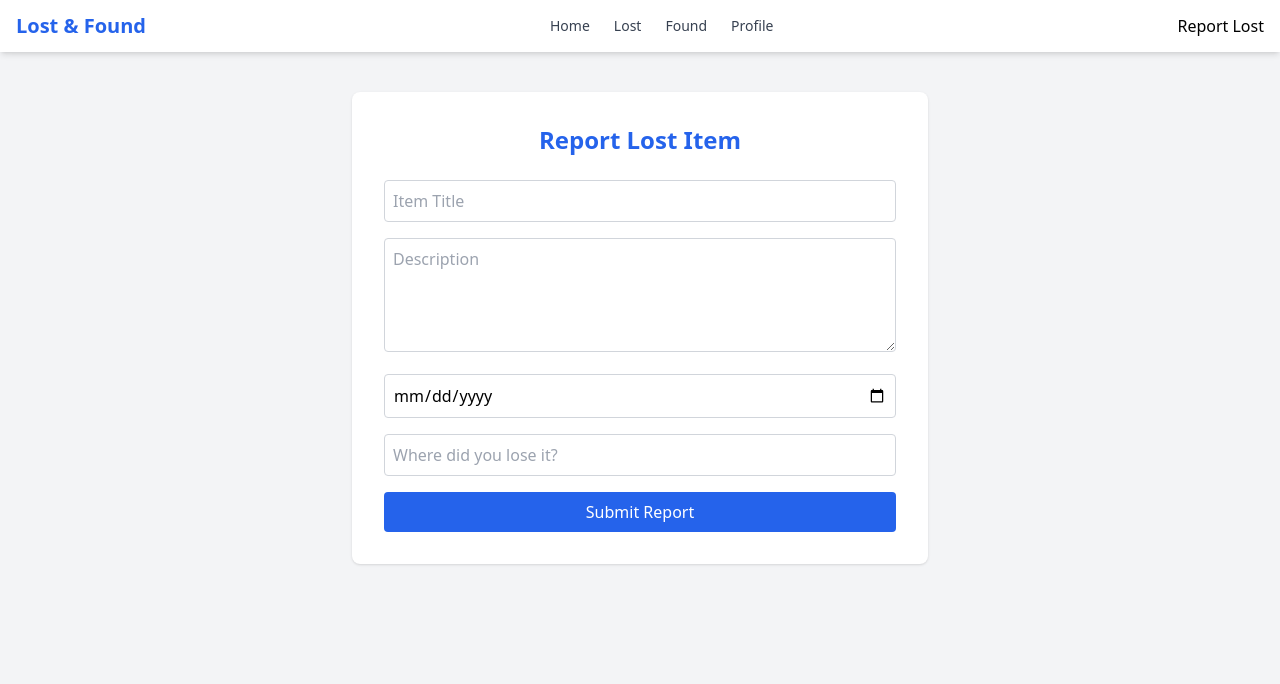
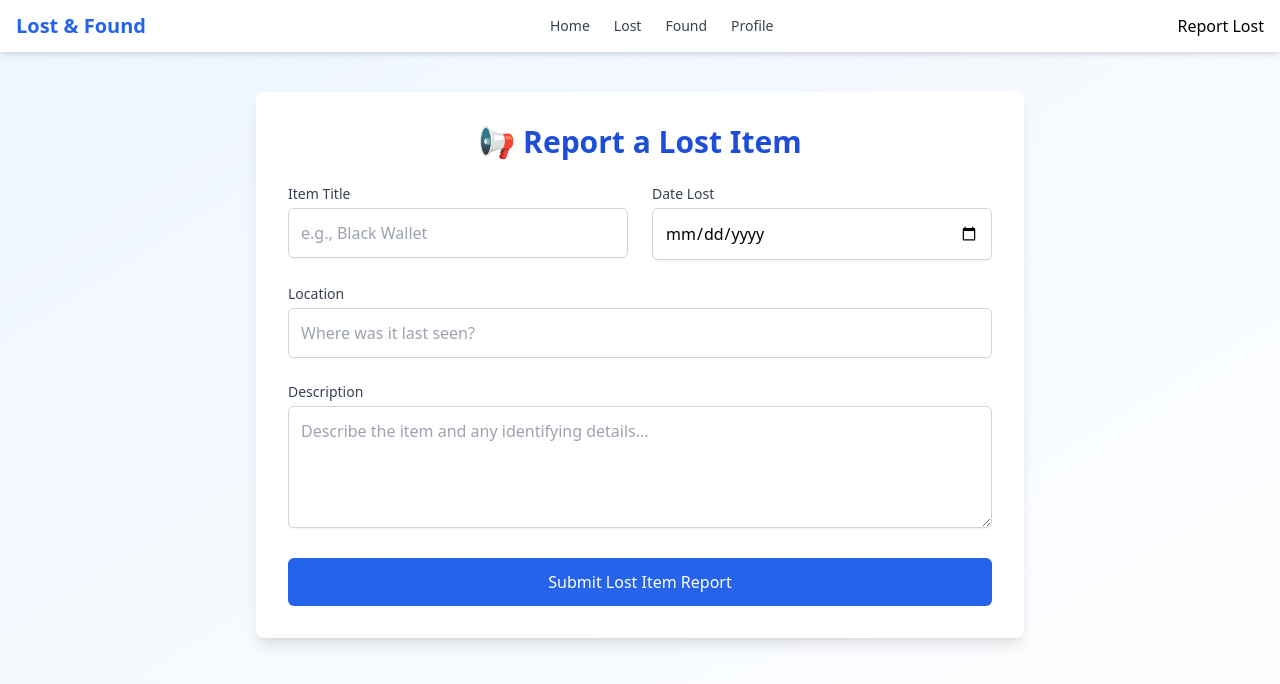
Before and after one commit to Gevindu-Piyawansha/lost-and-found-react-front-end, a React (Create React App) app: page /report-lost in a window 1280 px wide. Shown: the top 684 px of the page. Built offline with nearby package versions, Linux system fonts and the light colour scheme.

Commit message:
Improve UI: SignIn, Profile, FoundItems pages with Tailwind enhancements

```diff
--- a/src/pages/FoundItems.tsx
+++ b/src/pages/FoundItems.tsx
@@ -1,5 +1,35 @@
 const FoundItems = () => {
-    return <div className="p-4 text-xl text-center">Found Items Page</div>;
+  const foundItems = [
+    {
+      id: 1,
+      title: 'Keychain',
+      description: 'Set of keys with a red tag found in Parking Lot B.',
+      date: '2025-05-22',
+    },
+    {
+      id: 2,
+      title: 'Black Hoodie',
+      description: 'Left behind in the gym locker room.',
+      date: '2025-05-20',
+    },
+  ];
+
+  return (
+    <div className="min-h-screen bg-gray-50 py-10 px-4 md:px-8">
+      <h2 className="text-3xl font-bold text-green-600 mb-6 text-center">
+        Found Items
+      </h2>
+      <div className="grid grid-cols-1 md:grid-cols-2 lg:grid-cols-3 gap-6 max-w-7xl mx-auto">
+        {foundItems.map((item) => (
+          <div key={item.id} className="bg-white shadow rounded-lg p-6 hover:shadow-lg transition">
+            <h3 className="text-xl font-semibold text-gray-800">{item.title}</h3>
+            <p className="text-gray-600 mt-2">{item.description}</p>
+            <p className="text-sm text-gray-400 mt-4">Found on: {item.date}</p>
+          </div>
+        ))}
+      </div>
+    </div>
+  );
 };
 
 export default FoundItems;
--- a/src/pages/Profile.tsx
+++ b/src/pages/Profile.tsx
@@ -1,5 +1,24 @@
 const Profile = () => {
-    return <div className="p-4 text-xl text-center">User Profile Page</div>;
+    const user = {
+        name: 'Gevindu Piyawansha',
+        email: 'gevindu.piyawansha@gmail.com',
+        role: 'Student',
+        registered: '2025-01-10',
+    };
+
+    return (
+        <div className="min-h-screen bg-gray-100 py-12 px-4">
+            <div className="max-w-md mx-auto bg-white shadow-lg rounded-lg p-8">
+                <h2 className="text-2xl font-bold text-blue-600 mb-4 text-center">My Profile</h2>
+                <div className="space-y-3 text-gray-700 text-sm">
+                    <div><span className="font-semibold">Name:</span> {user.name}</div>
+                    <div><span className="font-semibold">Email:</span> {user.email}</div>
+                    <div><span className="font-semibold">Role:</span> {user.role}</div>
+                    <div><span className="font-semibold">Joined On:</span> {user.registered}</div>
+                </div>
+            </div>
+        </div>
+    );
 };
 
 export default Profile;
--- a/src/pages/ReportLostItem.tsx
+++ b/src/pages/ReportLostItem.tsx
@@ -9,6 +9,7 @@ const ReportLostItem = () => {
     });
 
     const [error, setError] = useState('');
+    const [success, setSuccess] = useState('');
 
     const handleChange = (e: React.ChangeEvent<HTMLInputElement | HTMLTextAreaElement>) => {
         setFormData({ ...formData, [e.target.name]: e.target.value });
@@ -20,61 +21,82 @@ const ReportLostItem = () => {
 
         if (!title || !description || !date || !location) {
             setError('Please fill in all fields');
+            setSuccess('');
             return;
         }
 
         setError('');
-    console.log('Lost item reported:', formData);
-    alert('Item reported successfully!');
+        setSuccess('Lost item reported successfully!');
+        console.log('Reported:', formData);
+
+        // Optionally clear form
+        setFormData({ title: '', description: '', date: '', location: '' });
     };
 
     return (
-    <div className="min-h-screen bg-gray-100 py-10 px-4">
-      <div className="max-w-xl mx-auto bg-white shadow p-8 rounded-lg">
-        <h2 className="text-2xl font-bold text-blue-600 mb-6 text-center">
-          Report Lost Item
-        </h2>
+        <div className="min-h-screen bg-gradient-to-br from-blue-50 to-white py-10 px-4">
+            <div className="max-w-3xl mx-auto bg-white shadow-lg rounded-lg p-8">
+                <h2 className="text-3xl font-bold text-blue-700 mb-6 text-center">📢 Report a Lost Item</h2>
 
-        {error && <p className="text-red-500 mb-4">{error}</p>}
+                {error && <p className="text-red-500 text-sm mb-4">{error}</p>}
+                {success && <p className="text-green-600 text-sm mb-4">{success}</p>}
 
-        <form onSubmit={handleSubmit} className="space-y-4">
+                <form onSubmit={handleSubmit} className="grid md:grid-cols-2 gap-6">
+                    <div className="col-span-2 md:col-span-1">
+                        <label className="block text-sm font-medium text-gray-700 mb-1">Item Title</label>
                         <input
                             type="text"
                             name="title"
-            placeholder="Item Title"
                             value={formData.title}
                             onChange={handleChange}
-            className="w-full p-2 border border-gray-300 rounded"
+                            placeholder="e.g., Black Wallet"
+                            className="w-full p-3 border border-gray-300 rounded-md shadow-sm focus:ring-blue-500 focus:border-blue-500"
                         />
-          <textarea
-            name="description"
-            placeholder="Description"
-            value={formData.description}
-            onChange={handleChange}
-            rows={4}
-            className="w-full p-2 border border-gray-300 rounded"
-          />
+                    </div>
+
+                    <div className="col-span-2 md:col-span-1">
+                        <label className="block text-sm font-medium text-gray-700 mb-1">Date Lost</label>
                         <input
                             type="date"
                             name="date"
                             value={formData.date}
                             onChange={handleChange}
-            className="w-full p-2 border border-gray-300 rounded"
+                            className="w-full p-3 border border-gray-300 rounded-md shadow-sm focus:ring-blue-500 focus:border-blue-500"
                         />
+                    </div>
+
+                    <div className="col-span-2">
+                        <label className="block text-sm font-medium text-gray-700 mb-1">Location</label>
                         <input
                             type="text"
                             name="location"
-            placeholder="Where did you lose it?"
                             value={formData.location}
                             onChange={handleChange}
-            className="w-full p-2 border border-gray-300 rounded"
+                            placeholder="Where was it last seen?"
+                            className="w-full p-3 border border-gray-300 rounded-md shadow-sm focus:ring-blue-500 focus:border-blue-500"
                         />
+                    </div>
+
+                    <div className="col-span-2">
+                        <label className="block text-sm font-medium text-gray-700 mb-1">Description</label>
+                        <textarea
+                            name="description"
+                            value={formData.description}
+                            onChange={handleChange}
+                            rows={4}
+                            placeholder="Describe the item and any identifying details..."
+                            className="w-full p-3 border border-gray-300 rounded-md shadow-sm focus:ring-blue-500 focus:border-blue-500"
+                        ></textarea>
+                    </div>
+
+                    <div className="col-span-2">
                         <button
                             type="submit"
-            className="w-full bg-blue-600 text-white py-2 rounded hover:bg-blue-700 transition"
+                            className="w-full bg-blue-600 text-white py-3 rounded-md hover:bg-blue-700 transition duration-200"
                         >
-            Submit Report
+                            Submit Lost Item Report
                         </button>
+                    </div>
                 </form>
             </div>
         </div>
--- a/src/pages/SignIn.tsx
+++ b/src/pages/SignIn.tsx
@@ -1,4 +1,5 @@
 import { useState } from 'react';
+import { Link } from 'react-router-dom';
 
 const SignIn = () => {
     const [email, setEmail] = useState('');
@@ -7,46 +8,47 @@ const SignIn = () => {
 
     const handleSubmit = (e: React.FormEvent) => {
         e.preventDefault();
-        // Basic validation
         if (!email || !password) {
-            setError('Please fill in all fields');
+            setError('Please enter email and password');
             return;
         }
-
-        // Simulate auth (later: call backend API)
-        console.log('Logging in with:', { email, password });
         setError('');
+        alert('Logged in (placeholder)');
     };
 
     return (
-        <div className="min-h-screen flex items-center justify-center bg-gray-100">
-            <div className="bg-white p-8 rounded shadow-md w-full max-w-md">
-                <h2 className="text-2xl font-bold mb-6 text-center">Sign In</h2>
+        <div className="min-h-screen flex items-center justify-center bg-gradient-to-br from-blue-50 to-white px-4">
+            <div className="bg-white p-8 shadow-md rounded-md w-full max-w-md">
+                <h2 className="text-3xl font-bold text-center text-blue-600 mb-6">Sign In</h2>
+
                 {error && <p className="text-red-500 text-sm mb-4">{error}</p>}
+
                 <form onSubmit={handleSubmit} className="space-y-4">
                     <input
                         type="email"
                         placeholder="Email"
                         value={email}
                         onChange={(e) => setEmail(e.target.value)}
-                        className="w-full p-2 border border-gray-300 rounded"
+                        className="w-full p-3 border border-gray-300 rounded-md"
                     />
                     <input
                         type="password"
                         placeholder="Password"
                         value={password}
                         onChange={(e) => setPassword(e.target.value)}
-                        className="w-full p-2 border border-gray-300 rounded"
+                        className="w-full p-3 border border-gray-300 rounded-md"
                     />
                     <button
                         type="submit"
-                        className="w-full bg-blue-500 text-white py-2 rounded hover:bg-blue-600"
+                        className="w-full bg-blue-600 text-white py-2 rounded-md hover:bg-blue-700 transition"
                     >
                         Sign In
                     </button>
                 </form>
-                <p className="mt-4 text-center text-sm">
-                    Don’t have an account? <a href="/signup" className="text-blue-500 hover:underline">Sign Up</a>
+
+                <p className="mt-4 text-sm text-center">
+                    Don’t have an account?{' '}
+                    <Link to="/signup" className="text-blue-500 hover:underline">Sign Up</Link>
                 </p>
             </div>
         </div>
@@ -54,8 +56,3 @@ const SignIn = () => {
 };
 
 export default SignIn;
-
-
-<p className="mt-4 text-center text-sm">
-    Don’t have an account? <a href="/signup" className="text-blue-500 hover:underline">Sign Up</a>
-</p>
```
Lines whose indentation alone changed are shown as unchanged.
